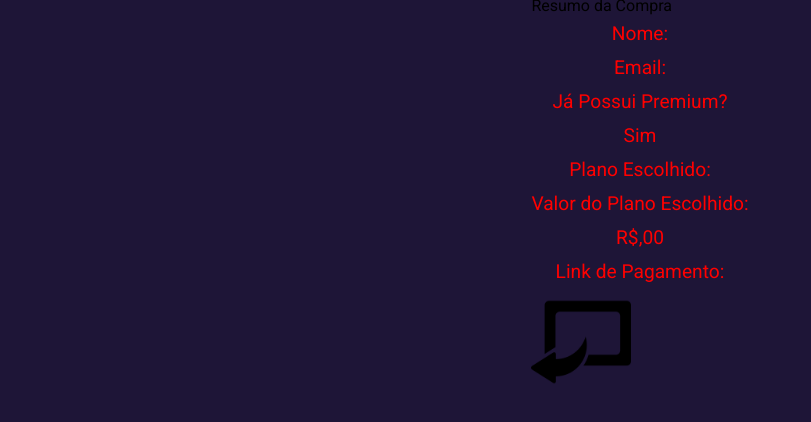
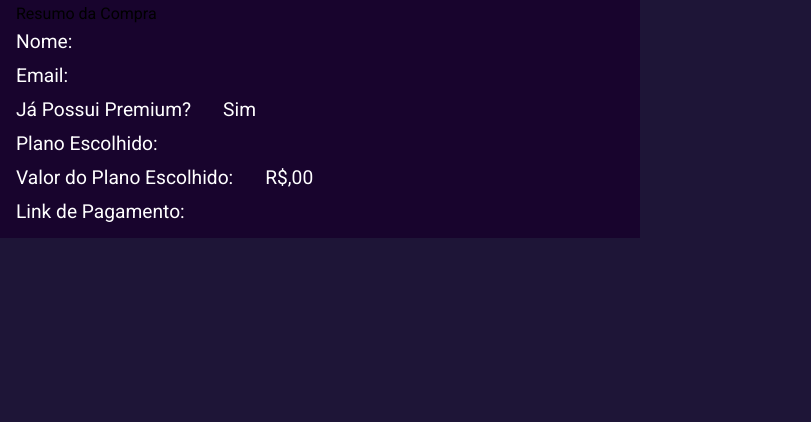
Before and after one commit to rafael-oliveira-hellz/playsfa-sales-panel, a Next.js app: page /components/PurchaseCard in a window 1280 px wide. Shown: the top 422 px of the page, without its empty margins (0-811 px from the left). Built offline with nearby package versions, Linux system fonts and the light colour scheme.

Commit message:
PurchaseCard style is being fixed

```diff
--- a/pages/components/PurchaseCard.tsx
+++ b/pages/components/PurchaseCard.tsx
@@ -12,6 +12,7 @@ type Props = {
   paymentUrl: string;
   planName: string;
   planPrice: string;
+  className?: string;
 };
 
 const PurchaseCard = ({
@@ -23,49 +24,46 @@ const PurchaseCard = ({
   userDiscord,
   paymentUrl,
   planName,
-  planPrice
+  planPrice,
+  className
 }: Props) => {
   return (
     <>
-      <PurchaseCardWrapper>
-        <div className="purchase-card">
-          <div className="purchase-card__header">
-            <h2 className="purchase-card__title">Resumo da Compra</h2>
+      <PurchaseCardWrapper className={className}>
+        <h2 className='purchase-card__title'>Resumo da Compra</h2>
+        <div className='purchase-card'>
+          <p className='purchase-card__body__info__title'>Nome: </p>
+          <p className='purchase-card__body__info__value'>{userName}</p>
         </div>
-          <div className="purchase-card__body">
-            <div className="purchase-card__body__info">
-              <p className="purchase-card__body__info__title">Nome: </p>
-              <p className="purchase-card__body__info__value">{userName}</p>
+        <div className='purchase-card'>
+          <p className='purchase-card__body__info__title'>Email: </p>
+          <p className='purchase-card__body__info__value'>{userEmail}</p>
         </div>
-            <div className="purchase-card__body__info">
-              <p className="purchase-card__body__info__title">Email: </p>
-              <p className="purchase-card__body__info__value">{userEmail}</p>
-            </div>
-            <div className="purchase-card__body__info">
-              <p className="purchase-card__body__info__title">Já Possui Premium? </p>
-              <p className="purchase-card__body__info__value">
+        <div className='purchase-card'>
+          <p className='purchase-card__body__info__title'>
+            <strong>Já Possui Premium?</strong>
+          </p>
+          <p className='purchase-card__body__info__value'>
             {userPremium === 0 ? 'Não' : 'Sim'}
           </p>
         </div>
-            <div className="purchase-card__body__info">
-              <p className="purchase-card__body__info__title">Plano Escolhido: </p>
-              <p className="purchase-card__body__info__value">{planName}</p>
+        <div className='purchase-card'>
+          <p className='purchase-card__body__info__title'>Plano Escolhido: </p>
+          <p className='purchase-card__body__info__value'>{planName}</p>
         </div>
-            <div className="purchase-card__body__info">
-              <p className="purchase-card__body__info__title">Valor do Plano Escolhido: </p>
-              <p className="purchase-card__body__info__value">R${planPrice},00</p>
+        <div className='purchase-card'>
+          <p className='purchase-card__body__info__title'>
+            Valor do Plano Escolhido:{' '}
+          </p>
+          <p className='purchase-card__body__info__value'>R${planPrice},00</p>
         </div>
-            <div className="purchase-card__body__info">
-              <p className="purchase-card__body__info__title">Link de Pagamento: </p>
-              <p className="purchase-card__body__info__value">
+
+        <p className='purchase-card__body__info__title'>Link de Pagamento: </p>
+        <p className='purchase-card__body__info__value'>
           <a href={paymentUrl} target='_blank' rel='noreferrer'>
             {paymentUrl}
-                  <Image src={AbrirEmNovaGuia} alt="Abrir em nova guia" width={100} />
           </a>
         </p>
-            </div>
-          </div>
-        </div>
       </PurchaseCardWrapper>
     </>
   );
--- a/pages/components/PurchaseCardWrapper.style.ts
+++ b/pages/components/PurchaseCardWrapper.style.ts
@@ -2,21 +2,30 @@ import styled, { css } from 'styled-components';
 
 const PurchaseCardWrapper = styled.div`
   ${() => css`
+    position: absolute;
     display: flex;
     flex-direction: column;
     justify-content: center;
-    align-items: center;
-    width: 100%;
+    align-items: flex-start;
+    background-color: #18042d;
+    width: 50%;
     height: fit-content;
     margin-top: -0.5rem;
     margin-bottom: 1.1rem;
     padding: 0 1rem;
+    margin: auto 0;
 
+    z-index: 2;
+    & .purchase-card {
+      display: flex;
+      width: 100%;
+    }
     & p {
-      color: #ff0000;
+      color: #fff;
       font-size: 1.2rem;
       margin-bottom: 6px;
       text-align: center;
+      margin-right: 2rem;
     }
   `}
 `;
--- a/pages/index.tsx
+++ b/pages/index.tsx
@@ -74,16 +74,11 @@ export default function Home(data: Props) {
   ) => {
     setPlanChosen(plan_name);
     setPlanPrice(plan_price);
-    getPaymentLink(
-      user_email,
-      plan_id,
-      payment_type
-    );
+    getPaymentLink(user_email, plan_id, payment_type);
     setEmail('');
   };
 
   // iterate throught the string and break a line every exclamation mark without excluding the exclamation mark
-
   const breakLine = (str: string) => {
     const arr = str.split('!');
     return arr.map((item, index) => {
@@ -99,7 +94,7 @@ export default function Home(data: Props) {
 
   useEffect(() => {
     setPlans(data.plans);
-  }, [data.plans]);
+  }, [data.plans, error, user]);
 
   return (
     <>
@@ -121,13 +116,15 @@ export default function Home(data: Props) {
         </h1>
         <section
           id='section'
-          className='flex flex-col justify-items-center items-center border border-slate-700 w-11/12 min-h-full'
+          className='flex flex-col justify-items-center items-center border rounded-2xl border-slate-700 w-11/12 min-h-full'
         >
           <Input
             value={email}
             autoFocus
             onChange={(e) => setEmail(e.target.value)}
-            onKeyDown={() => { setError(false) }}
+            onKeyDown={() => {
+              setError(false);
+            }}
           />
           {error ? <SignUpMessage /> : null}
 
@@ -140,7 +137,7 @@ export default function Home(data: Props) {
               plans.map((plan) => (
                 // w-90
                 <div
-                  className='map-wrapper_div-card border border-double rounded border-zinc-800 w-2/3 h-auto mx-3 p-2'
+                  className='map-wrapper_div-card border  border-double rounded border-zinc-800 w-2/3 h-auto mx-3 p-2'
                   key={plan.id}
                   style={{ backgroundColor: '#ffffff' }}
                 >
@@ -207,12 +204,13 @@ export default function Home(data: Props) {
               ))}
           </div>
         </section>
-
         <section
-          id='section'
-          className='flex flex-col justify-items-center items-center border border-slate-700 w-11/12 min-h-full'
-        >
-          {!error && user && <PurchaseCard
+          id='sec'
+          className='flex flex-col justify-items-center items-center border  border-slate-700 w-full h-screen'
+        ></section>
+        {!error && user && (
+          <PurchaseCard
+            className='border rounded-2xl border-slate-700'
             userName={user.name}
             userEmail={user.email}
             userWhatsapp={user.id_whatsapp}
@@ -222,8 +220,8 @@ export default function Home(data: Props) {
             planName={planChosen}
             planPrice={planPrice}
             paymentUrl={paymentLink}
-          />}
-        </section>
+          />
+        )}
       </main>
     </>
   );
--- a/styles/globals.css
+++ b/styles/globals.css
@@ -27,9 +27,7 @@ body {
 
 section {
   background-color: #18042d;
-  border-radius: 1rem;
 }
-
 span,
 p,
 h2,
@@ -63,6 +61,17 @@ em {
   font-weight: normal;
   font-style: normal;
 }
+#sec {
+  /* display: none; */
+  position: absolute;
+  background-color: #350b63;
+  border-radius: 0;
+  top: 0;
+  bottom: 0;
+  height: calc(100vh + 9vh);
+  z-index: 1;
+  opacity: 0.9;
+}
 
 @media screen and (max-width: 750px) {
   h1 {
```
Lines whose indentation alone changed are shown as unchanged.
